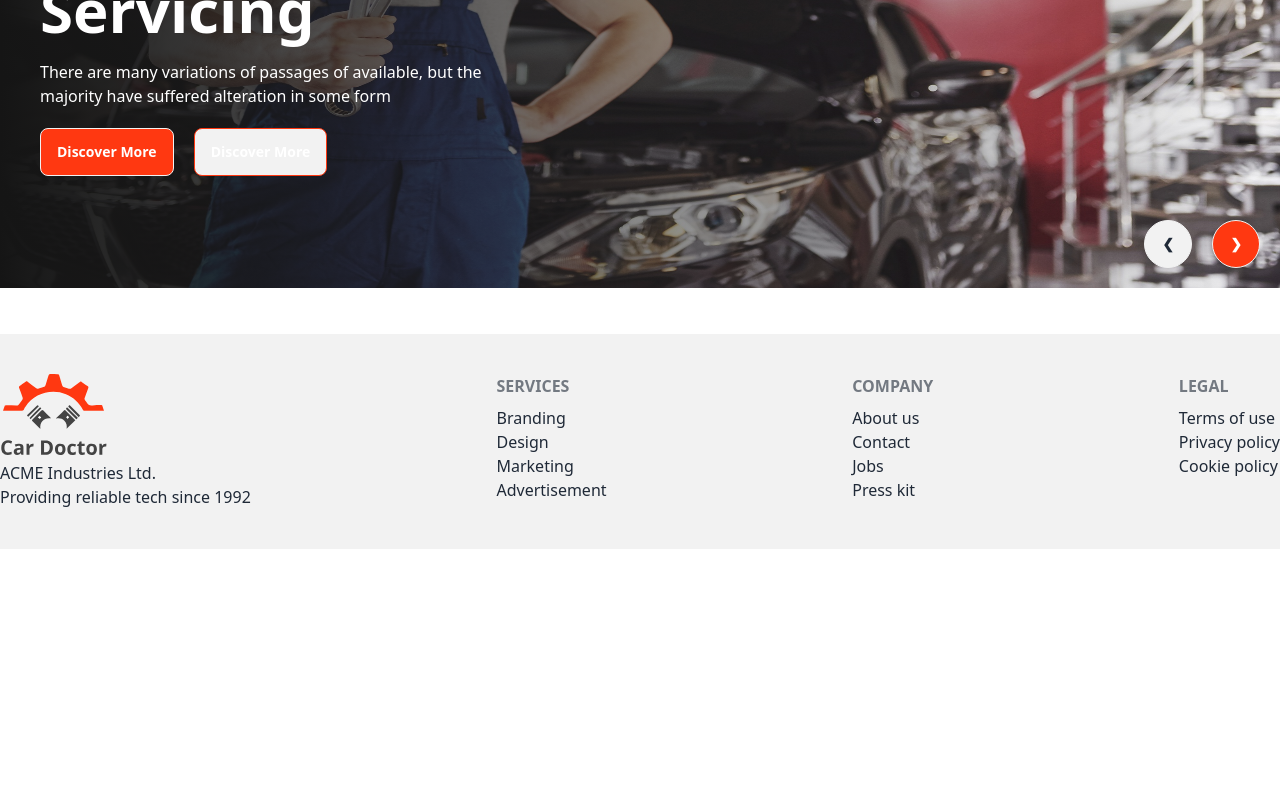
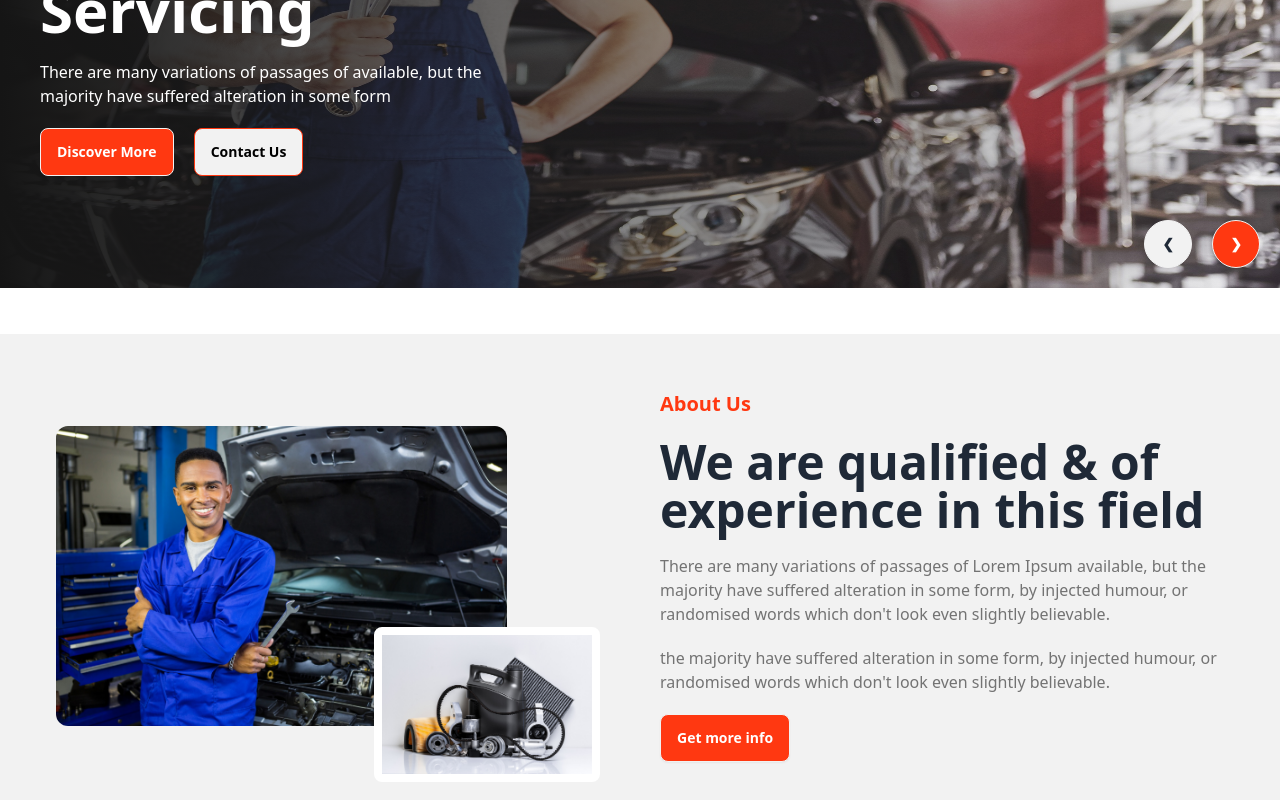
Before and after one commit to sahin404/car-repair-client, a React (Vite) app: page / in a window 1280 px wide. Shown: the part 480-1280 px from the top of the page. Before the commit the page ends 1029 px from the top, so only its background shows below. Built offline with nearby package versions, Linux system fonts and the light colour scheme.

Commit message:
about section complete

```diff
--- a/package.json
+++ b/package.json
@@ -10,6 +10,7 @@
     "preview": "vite preview"
   },
   "dependencies": {
+    "firebase": "^11.0.1",
     "localforage": "^1.10.0",
     "match-sorter": "^8.0.0",
     "react": "^18.3.1",
--- a/src/Routes/Routes.jsx
+++ b/src/Routes/Routes.jsx
@@ -1,8 +1,8 @@
 import { createBrowserRouter } from "react-router-dom";
 import Root from "../Layout/Root";
-import Home from "../pages/Home/Home";
 import About from "../pages/About/About";
 import Contact from "../pages/Contact/Contact";
+import Home from "../pages/Home/Home/Home";
 
 export const router = createBrowserRouter([
     {
--- /dev/null
+++ b/src/firebase/firebase.config.js
@@ -0,0 +1,18 @@
+// Import the functions you need from the SDKs you need
+import { initializeApp } from "firebase/app";
+// TODO: Add SDKs for Firebase products that you want to use
+// https://firebase.google.com/docs/web/setup#available-libraries
+
+// Your web app's Firebase configuration
+const firebaseConfig = {
+  apiKey: "AIzaSyBTjx0_xHxE1GVtoL-j0uNxqqSYcPOn6r8",
+  authDomain: "car-doctor-again-6a6c2.firebaseapp.com",
+  projectId: "car-doctor-again-6a6c2",
+  storageBucket: "car-doctor-again-6a6c2.firebasestorage.app",
+  messagingSenderId: "1006653945833",
+  appId: "1:1006653945833:web:a5506b787d392c049e3d78"
+};
+
+// Initialize Firebase
+const app = initializeApp(firebaseConfig);
+export default app;
--- a/src/pages/Banner/Banner.jsx
+++ b/src/pages/Banner/Banner.jsx
@@ -17,7 +17,7 @@ const Banner = () => {
                         <p className='w-1/2 text-white'>There are many variations of passages of  available, but the majority have suffered alteration in some form</p>
                         <div className='space-x-5'>
                             <button className='btn bg-[#FF3811] text-white'>Discover More</button>
-                            <button className='btn border text-black border-[#FF3811] text-white'>Discover More</button>
+                            <button className='btn border text-black border-[#FF3811]'>Contact Us</button>
                         </div>
                     </div>
 
@@ -38,7 +38,7 @@ const Banner = () => {
                         <p className='w-1/2 text-white'>There are many variations of passages of  available, but the majority have suffered alteration in some form</p>
                         <div className='space-x-5'>
                             <button className='btn bg-[#FF3811] text-white'>Discover More</button>
-                            <button className='btn border text-black border-[#FF3811] text-white'>Discover More</button>
+                            <button className='btn border text-black border-[#FF3811]'>Contact Us</button>
                         </div>
                     </div>
 
@@ -58,7 +58,7 @@ const Banner = () => {
                         <p className='w-1/2 text-white'>There are many variations of passages of  available, but the majority have suffered alteration in some form</p>
                         <div className='space-x-5'>
                             <button className='btn bg-[#FF3811] text-white'>Discover More</button>
-                            <button className='btn border text-black border-[#FF3811] text-white'>Discover More</button>
+                            <button className='btn border text-black border-[#FF3811]'>Contact Us</button>
                         </div>
                     </div>
 
@@ -78,7 +78,7 @@ const Banner = () => {
                         <p className='w-1/2 text-white'>There are many variations of passages of  available, but the majority have suffered alteration in some form</p>
                         <div className='space-x-5'>
                             <button className='btn bg-[#FF3811] text-white'>Discover More</button>
-                            <button className='btn border text-black border-[#FF3811] text-white'>Discover More</button>
+                            <button className='btn border text-black border-[#FF3811]'>Contact Us</button>
                         </div>
                     </div>
 
--- /dev/null
+++ b/src/pages/Home/Aboutus/Aboutus.jsx
@@ -0,0 +1,23 @@
+import img1 from '../../../assets/images/about_us/parts.jpg'
+import img2 from '../../../assets/images/about_us/person.jpg'
+const Aboutus = () => {
+    return (
+        <div className="hero bg-base-200 my-10 p-10">
+            <div className="hero-content flex-col lg:flex-row gap-10">
+                <div className='w-1/2 relative'>
+                    <img className='rounded-xl w-4/5' src={img2} alt="" />
+                    <img className='border-8 rounded-lg border-white absolute  w-2/5 -bottom-14 right-5' src={img1} alt="" />
+                </div>
+                <div className='w-1/2 space-y-5'>
+                   <h3 className='text-[#FF3811] font-bold text-xl'>About Us</h3>
+                   <h1 className='text-5xl font-semibold'>We are qualified & of experience in this field</h1>
+                   <p className='text-[#737373] text-md'>There are many variations of passages of Lorem Ipsum available, but the majority have suffered alteration in some form, by injected humour, or randomised words which don't look even slightly believable. </p>
+                   <p className='text-[#737373] text-md' >the majority have suffered alteration in some form, by injected humour, or randomised words which don't look even slightly believable. </p>
+                   <button className='btn bg-[#FF3811] text-white'>Get more info</button>
+                </div>
+            </div>
+        </div>
+    )
+}
+
+export default Aboutus
--- a/src/pages/Home/Home.jsx
+++ /dev/null
@@ -1,11 +0,0 @@
-import Banner from "../Banner/Banner"
-
-const Home = () => {
-  return (
-    <div>
-        <Banner></Banner>
-    </div>
-  )
-}
-
-export default Home
--- /dev/null
+++ b/src/pages/Home/Home/Home.jsx
@@ -0,0 +1,14 @@
+import Banner from "../../Banner/Banner"
+import Aboutus from "../Aboutus/Aboutus"
+
+const Home = () => {
+  return (
+    <div>
+        <Banner></Banner>
+        <Aboutus></Aboutus>
+
+    </div>
+  )
+}
+
+export default Home
```
Also changed, not shown: 1 other file (tests, documents, lock files or other folders).
